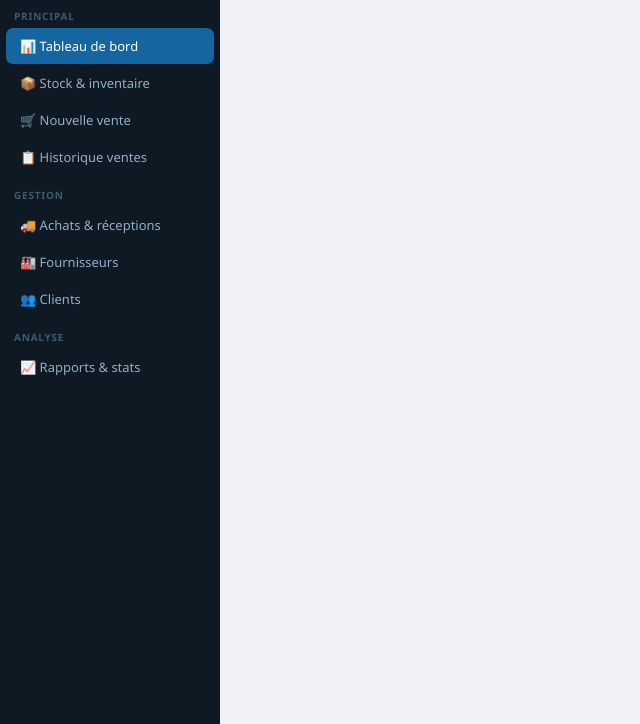
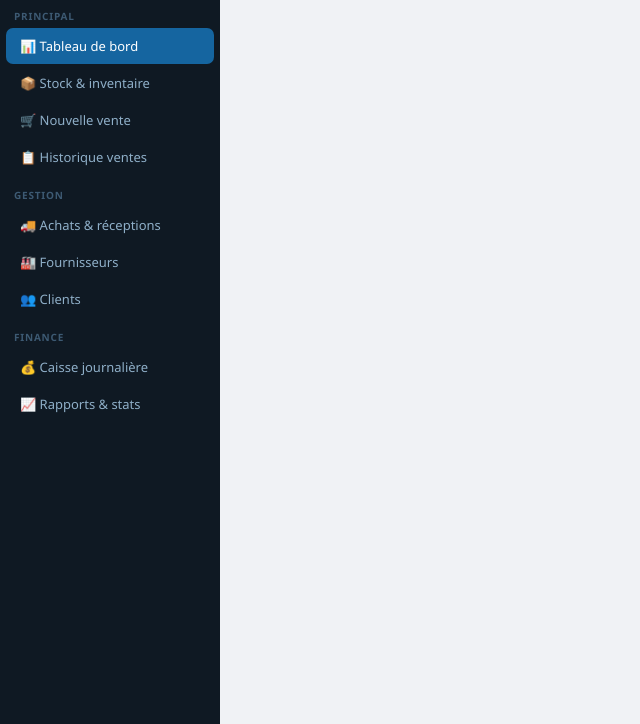
Before and after one commit to MohamedSoua/gestion-moto, a website: page public/index.html in a window 1280 px wide. Shown: the part 76-800 px from the top of the page, without its empty margins (0-640 px from the left). Drawn offline with Linux system fonts and the light colour scheme; no server answers.

Commit message:
Update index.html

```diff
--- a/public/index.html
+++ b/public/index.html
@@ -31,7 +31,8 @@
     <a class="nav-item" data-page="achats">🚚 Achats & réceptions</a>
     <a class="nav-item" data-page="fournisseurs">🏭 Fournisseurs</a>
     <a class="nav-item" data-page="clients">👥 Clients</a>
-    <div class="nav-section">Analyse</div>
+    <div class="nav-section">Finance</div>
+    <a class="nav-item" data-page="caisse">💰 Caisse journalière</a>
     <a class="nav-item" data-page="rapports">📈 Rapports & stats</a>
   </nav>
 </div>
@@ -44,6 +45,7 @@
   <div id="page-achats" class="page"></div>
   <div id="page-fournisseurs" class="page"></div>
   <div id="page-clients" class="page"></div>
+  <div id="page-caisse" class="page"></div>
   <div id="page-rapports" class="page"></div>
 </div>
 
@@ -60,7 +62,10 @@
 
 <div id="ticket-overlay" class="modal-overlay">
   <div class="modal" style="max-width:420px">
-    <div class="modal-header"><h3>🧾 Ticket de vente</h3><button onclick="closeTicket()" class="btn btn-sm">✕</button></div>
+    <div class="modal-header">
+      <h3>🧾 Ticket de vente</h3>
+      <button onclick="closeTicket()" class="btn btn-sm">✕</button>
+    </div>
     <div class="modal-body" id="ticket-body"></div>
     <div class="modal-footer">
       <button class="btn" onclick="window.print()">🖨️ Imprimer</button>
```
